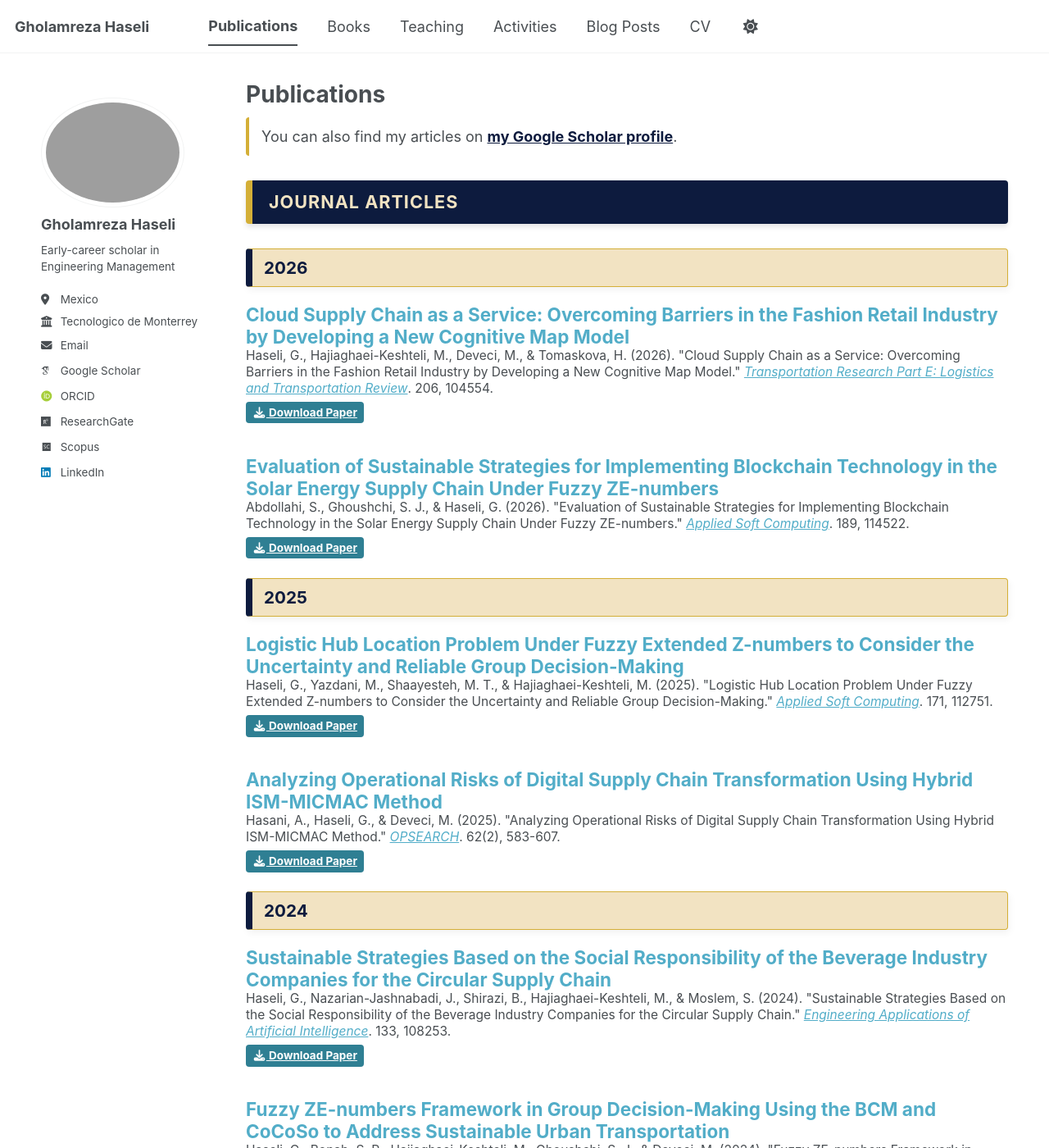
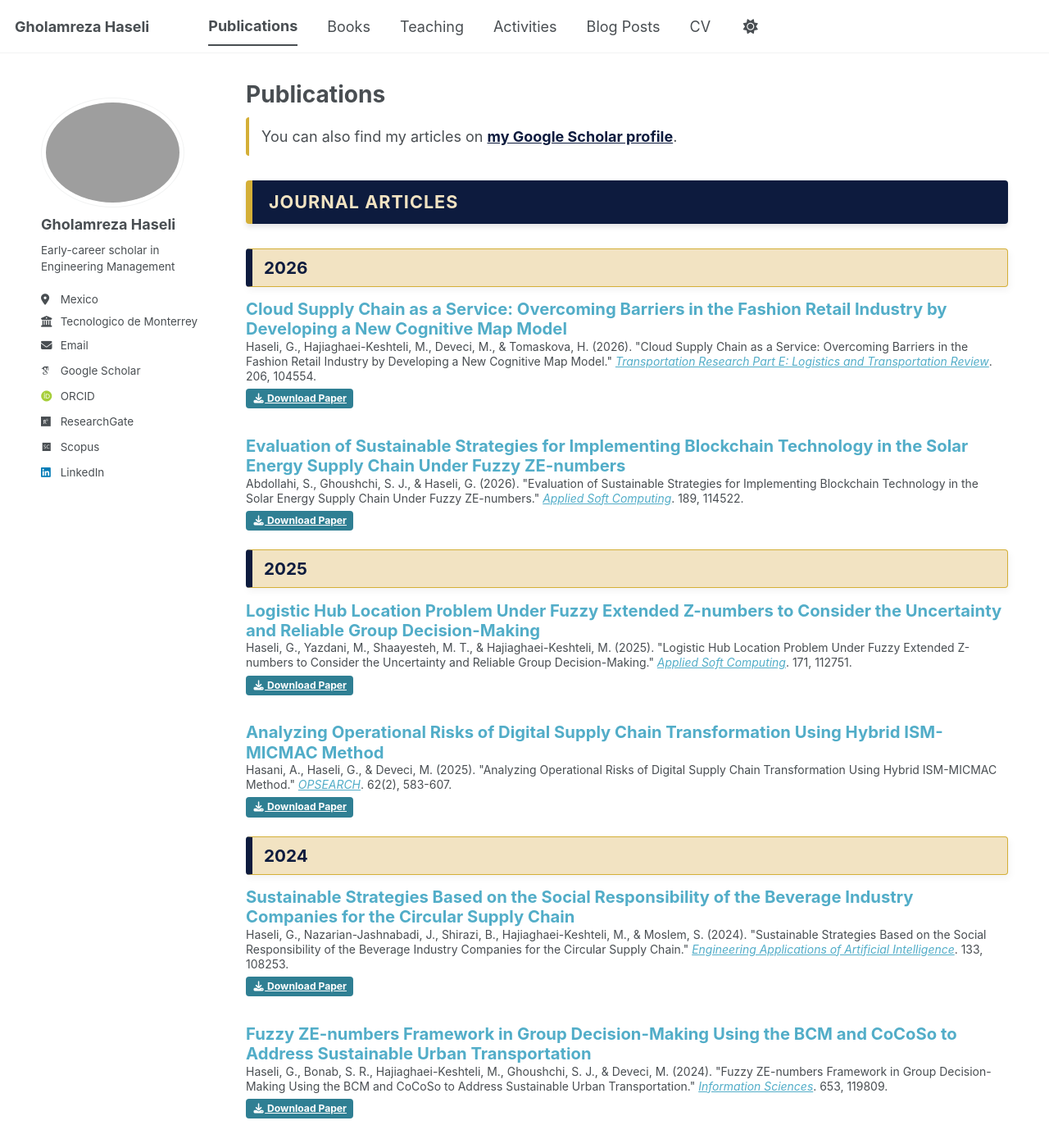
Before and after one commit to Gholamreza-Haseli/Gholamreza-Haseli.github.io, a Jekyll site: the page built from _pages/publications.html, in a window 1280 px wide and 1400 px high. Shown: the whole window at 82% size. Built offline with Jekyll 4.4.1, drawn with Linux system fonts in a browser that asks for light colours; some web fonts are replaced; a script bundle is joined from its source files by our own code; library files that are not in the unit come from our copies.

Commit message:
Update publications.html

```diff
--- a/_pages/publications.html
+++ b/_pages/publications.html
@@ -50,6 +50,7 @@
      /* کلاس جدید: کاهش فاصله بین آیتم‌های مقاله */
   .pub-item-wrapper {
     color: inherit !important;
+    font-size: 0.90em;
     margin-top: -15 !important;
     margin-bottom: 5 !important;
     padding-top: -30px !important;
```
